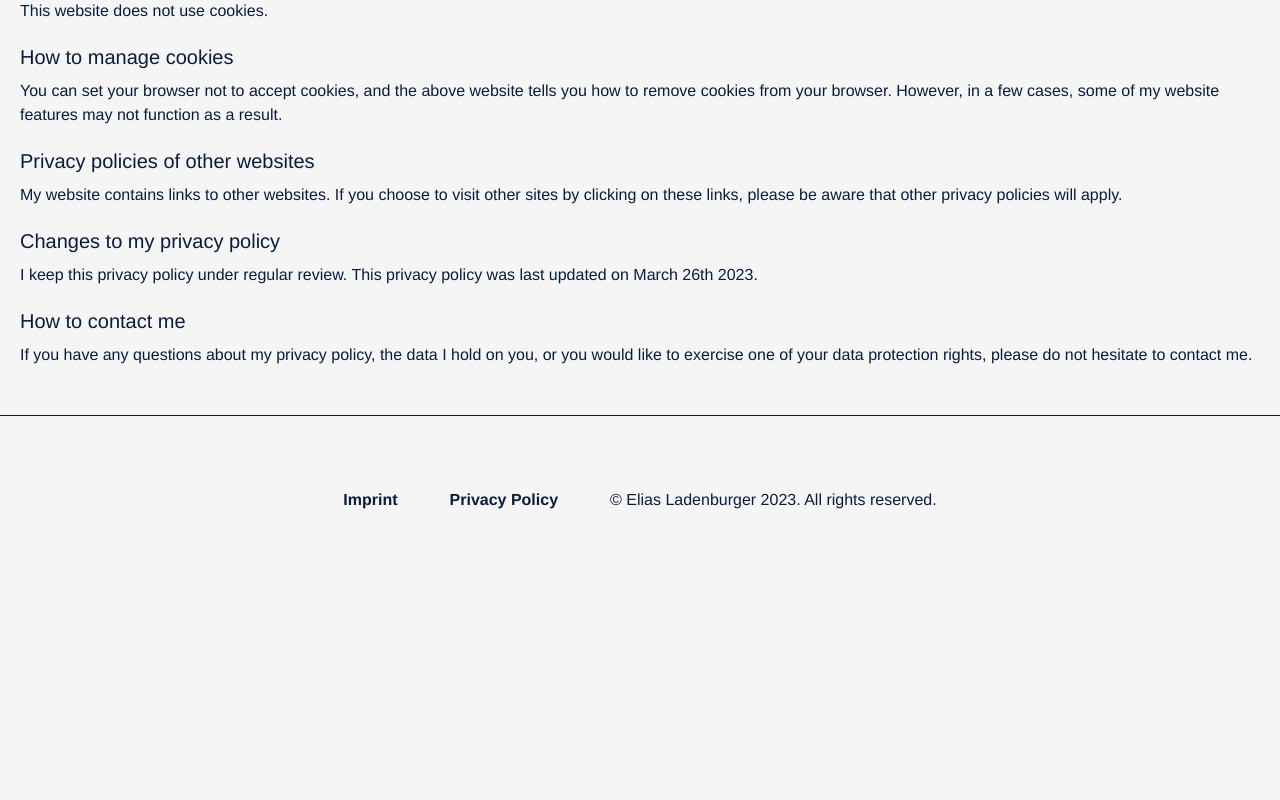
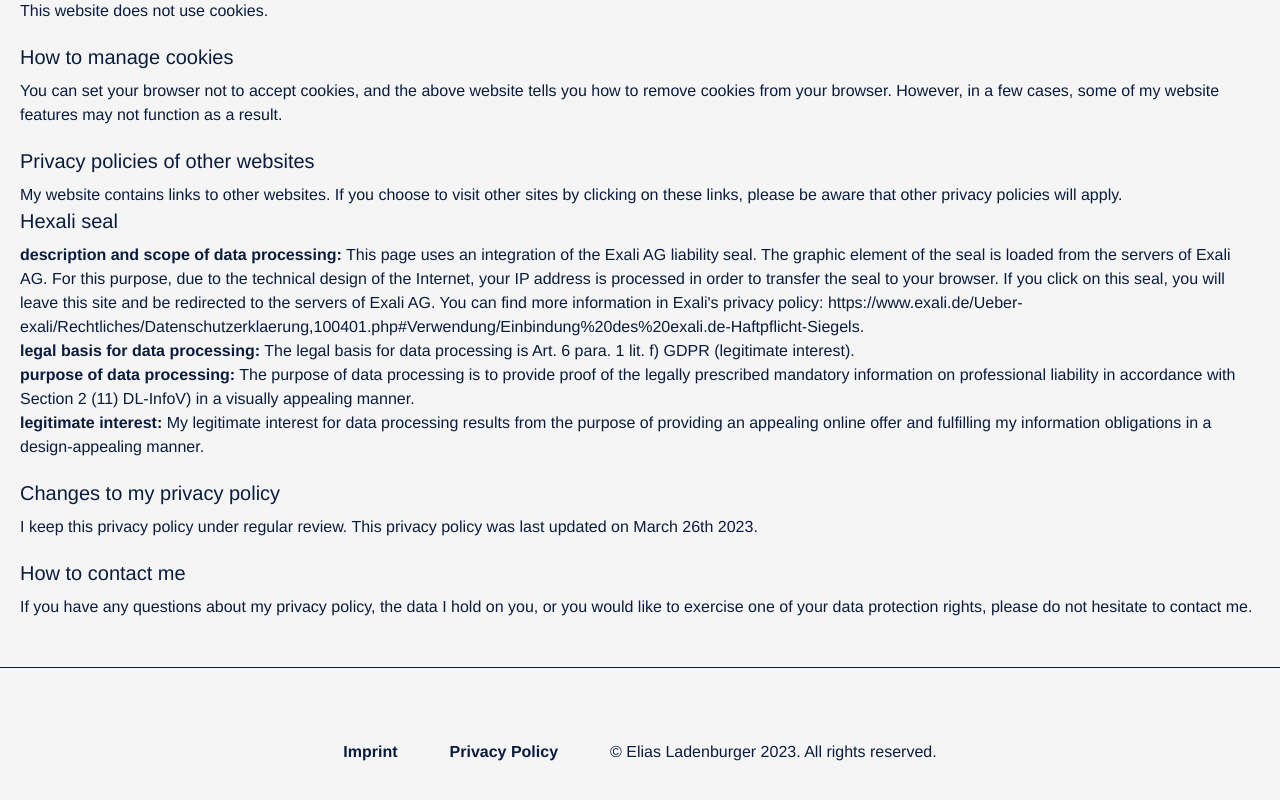
Before and after one commit to Elias-Ladenburger/Website, a SvelteKit app: page /privacy in a window 1280 px wide. Shown: the part 1385-2185 px from the top of the page. Before the commit the page ends 1969 px from the top, so only its background shows below. Built offline with nearby package versions, Linux system fonts and the light colour scheme.

Commit message:
Add Exali to privacy policy

```diff
--- a/src/routes/privacy/+page.svelte
+++ b/src/routes/privacy/+page.svelte
@@ -184,6 +184,22 @@ However, in a few cases, some of my website features may not function as a resul
 My website contains links to other websites.
 If you choose to visit other sites by clicking on these links, please be aware that other privacy policies will apply.
 </p>
+<h3 class="text-xl mt-3 mb-2">Hexali seal</h3>
+<ol>
+<li> <b>description and scope of data processing: </b>
+This page uses an integration of the Exali AG liability seal. The graphic element of the seal is loaded from the servers of Exali AG.
+    For this purpose, due to the technical design of the Internet, your IP address is processed in order to transfer the seal to your browser.
+    If you click on this seal, you will leave this site and be redirected to the servers of Exali AG.
+    You can find more information in Exali's privacy policy: https://www.exali.de/Ueber-exali/Rechtliches/Datenschutzerklaerung,100401.php#Verwendung/Einbindung%20des%20exali.de-Haftpflicht-Siegels.
+</li>
+<li><b>legal basis for data processing: </b>
+The legal basis for data processing is Art. 6 para. 1 lit. f) GDPR (legitimate interest).</li>
+<li><b>purpose of data processing: </b>
+The purpose of data processing is to provide proof of the legally prescribed mandatory information on professional liability in accordance with Section 2 (11) DL-InfoV) in a visually appealing manner.
+</li>
+<li><b>legitimate interest: </b>
+My legitimate interest for data processing results from the purpose of providing an appealing online offer and fulfilling my information obligations in a design-appealing manner.</li>
+</ol>
 
 <h2 class="text-xl mt-5 mb-2" id="changes">
     Changes to my privacy policy
```
